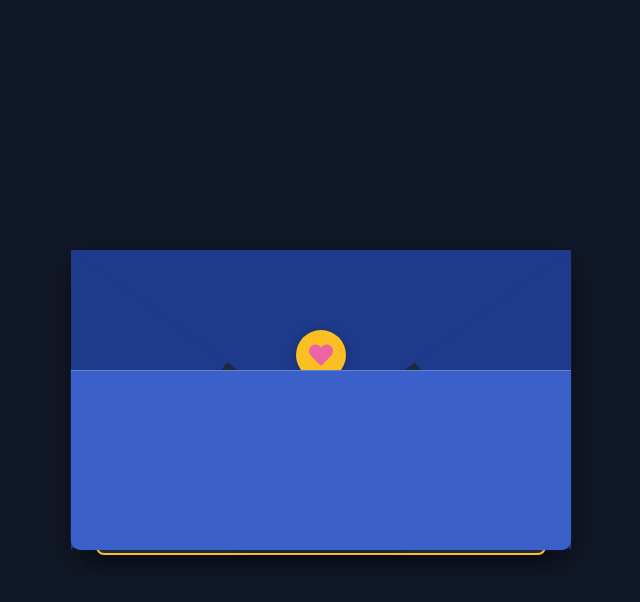
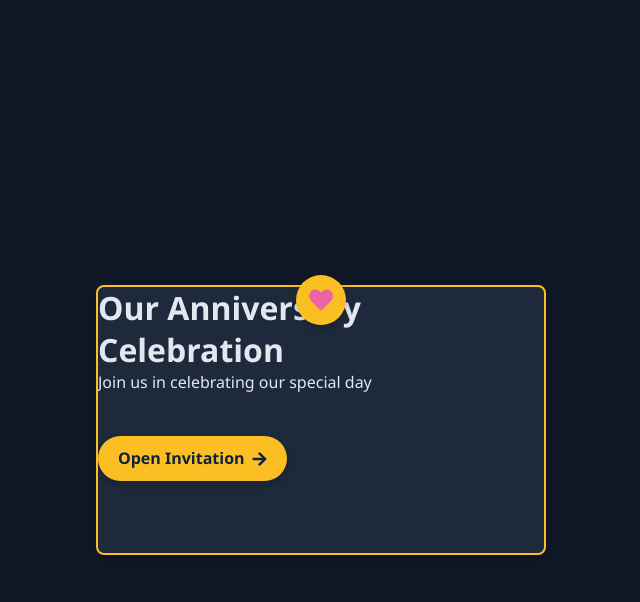
Before and after one commit to Dr-Payne25/anniversiary-site, a Django app: template anniversary_site/celebration/templates/celebration/welcome.html in a window 1280 px wide. Shown: the top 602 px of the page, without its empty margins (319-959 px from the left). Run offline with Django 5.2, Linux system fonts and the light colour scheme; the template is opened without the code that fills it, so the values that code supplies are empty.

Commit message:
update envolope again

```diff
--- a/anniversary_site/anniversary_site/urls.py
+++ b/anniversary_site/anniversary_site/urls.py
@@ -3,10 +3,12 @@ from django.urls import path, include
 from django.conf import settings
 from django.conf.urls.static import static
 from django.views.generic.base import RedirectView
+from celebration.views import site_entry
 
 urlpatterns = [
     path('admin/', admin.site.urls),
-    path('', include('celebration.urls')),  # Changed this line to include at root
+    path('', site_entry, name='entry'),  # This handles the root URL
+    path('', include('celebration.urls')),  # This handles all other URLs from celebration app
 ]
 
 # Add this to serve media files during development
--- a/anniversary_site/celebration/static/celebration/css/envelope.css
+++ b/anniversary_site/celebration/static/celebration/css/envelope.css
@@ -1,217 +1,221 @@
-/* Base styles for envelope page */
+/* Base styles for the envelope page */
 .envelope-body {
+    background-color: #111827;
     height: 100vh;
     margin: 0;
     display: flex;
+    justify-content: center;
     align-items: center;
-    justify-content: center;
-    background-color: var(--bg-dark);
+    font-family: 'Segoe UI', Tahoma, Geneva, Verdana, sans-serif;
     overflow: hidden;
 }
 
-.envelope-container {
+.envelope-wrapper {
     position: relative;
-    perspective: 1200px;
-    width: 100%;
-    max-width: 500px;
-    height: 300px;
-    margin: 0 auto;
+    width: 300px;
+    height: 200px;
+    perspective: 1000px;
 }
 
-/* Base envelope */
+/* Main envelope */
 .envelope {
     position: relative;
     width: 100%;
     height: 100%;
     transform-style: preserve-3d;
-    transition: transform 1s ease;
+    transition: transform 0.5s ease;
 }
 
-/* Parts of the envelope */
+/* The back of the envelope */
 .envelope-back {
     position: absolute;
     width: 100%;
     height: 100%;
-    background-color: var(--blue);
-    transform: translateZ(-1px);
-    border-radius: 10px;
-    box-shadow: 0 10px 30px rgba(0, 0, 0, 0.5);
+    background-color: #3b60c9;
+    border-radius: 5px;
+    box-shadow: 0 10px 20px rgba(0, 0, 0, 0.3);
 }
 
-.envelope-front {
+/* The flaps of the envelope */
+.envelope-flap {
     position: absolute;
-    width: 100%;
-    height: 60%;
-    bottom: 0;
-    background-color: var(--blue-light);
-    border-top: 1px solid rgba(255, 255, 255, 0.2);
-    border-radius: 0 0 10px 10px;
-    transform: translateZ(1px);
+    background-color: #1e3a8a;
+    transition: transform 0.5s ease;
 }
 
-.envelope-left-flap, .envelope-right-flap {
-    position: absolute;
+/* Top flap */
+.envelope-top-flap {
+    width: 100%;
+    height: 100%;
+    transform-origin: top;
+    clip-path: polygon(0 0, 50% 50%, 100% 0);
+    z-index: 10;
+}
+
+/* Left flap */
+.envelope-left-flap {
     width: 50%;
     height: 100%;
-    top: 0;
-    background-color: var(--blue);
-    transform-origin: top;
-    transition: transform 0.6s ease 0.6s;
-    z-index: 3;
-}
-
-.envelope-left-flap {
     left: 0;
-    clip-path: polygon(0 0, 100% 0, 0 100%);
-    transform: rotateY(0deg);
-}
-
-.envelope-right-flap {
-    right: 0;
-    clip-path: polygon(0 0, 100% 0, 100% 100%);
-    transform: rotateY(0deg);
-}
-
-.envelope-top-flap {
-    position: absolute;
-    width: 100%;
-    height: 100%;
-    background-color: var(--blue);
-    clip-path: polygon(0 0, 50% 60%, 100% 0);
-    transform-origin: top;
-    transition: transform 0.5s ease;
-    transform: rotateX(0deg);
+    transform-origin: left;
+    clip-path: polygon(0 0, 100% 50%, 0 100%);
     z-index: 5;
 }
 
-/* Seal for the envelope */
+/* Right flap */
+.envelope-right-flap {
+    width: 50%;
+    height: 100%;
+    right: 0;
+    transform-origin: right;
+    clip-path: polygon(100% 0, 0 50%, 100% 100%);
+    z-index: 5;
+}
+
+/* Bottom flap */
+.envelope-bottom-flap {
+    width: 100%;
+    height: 100%;
+    transform-origin: bottom;
+    clip-path: polygon(0 100%, 50% 50%, 100% 100%);
+    z-index: 5;
+}
+
+/* The seal on the envelope */
 .seal {
     position: absolute;
-    width: 50px;
-    height: 50px;
-    background-color: var(--gold);
+    width: 40px;
+    height: 40px;
+    background-color: #fbbf24;
     border-radius: 50%;
-    top: 35%;
+    top: 20px;
     left: 50%;
-    transform: translate(-50%, -50%);
+    transform: translateX(-50%);
     display: flex;
     align-items: center;
     justify-content: center;
-    z-index: 3;
     cursor: pointer;
-    transition: all 0.3s ease;
-    box-shadow: 0 2px 10px rgba(0, 0, 0, 0.3);
+    z-index: 15;
+    box-shadow: 0 3px 10px rgba(0, 0, 0, 0.2);
+    transition: transform 0.3s ease;
 }
 
 .seal:hover {
-    transform: translate(-50%, -50%) scale(1.1);
-    box-shadow: 0 5px 15px rgba(0, 0, 0, 0.4);
+    transform: translateX(-50%) scale(1.1);
 }
 
 .seal i {
-    color: var(--pink);
-    font-size: 24px;
+    color: #ed64a6;
+    font-size: 20px;
 }
 
-/* Card inside envelope */
-.card {
+/* The letter/card inside the envelope */
+.letter {
     position: absolute;
     width: 90%;
     height: 90%;
-    background-color: var(--bg-medium);
+    background-color: #1e293b;
     top: 50%;
     left: 50%;
-    transform: translate(-50%, -50%) translateZ(0) translateY(20px);
-    border-radius: 8px;
+    transform: translate(-50%, -50%) translateY(100px);
+    border-radius: 5px;
+    box-shadow: 0 5px 15px rgba(0, 0, 0, 0.2);
+    border: 2px solid #fbbf24;
     overflow: hidden;
-    transition: transform 0.8s ease 1s;  /* Adjusted timing */
-    box-shadow: 0 5px 15px rgba(0, 0, 0, 0.3);
-    border: 2px solid var(--gold);
-    z-index: 2;  /* Added z-index */
+    z-index: 1;
+    transition: transform 0.8s ease;
+    transition-delay: 0.5s;
 }
 
-.card-content {
-    padding: 2rem;
+.letter-content {
+    padding: 20px;
     text-align: center;
-    color: var(--white);
     display: flex;
     flex-direction: column;
     justify-content: center;
     align-items: center;
     height: 100%;
+    color: white;
 }
 
-.card-content h1 {
-    margin-bottom: 1rem;
-    color: var(--light-pink);
-    font-size: 1.8rem;
+.letter-content h1 {
+    color: #f8b4d9;
+    margin-bottom: 15px;
+    font-size: 1.3rem;
 }
 
+.letter-content p {
+    color: #fbbf24;
+    margin-bottom: 20px;
+}
+
+/* Button styling */
 .envelope-button {
-    margin-top: 1.5rem;
-    background-color: var(--gold);
-    color: var(--dark-blue);
-    border: none;
-    padding: 0.8rem 1.5rem;
+    background-color: #fbbf24;
+    color: #0d2241;
+    text-decoration: none;
+    padding: 8px 16px;
     border-radius: 30px;
-    font-size: 1rem;
-    font-weight: 600;
-    cursor: pointer;
+    font-weight: bold;
+    display: inline-flex;
+    align-items: center;
     transition: all 0.3s ease;
-    box-shadow: 0 3px 10px rgba(0, 0, 0, 0.2);
-    display: flex;
-    align-items: center;
 }
 
 .envelope-button i {
-    margin-left: 0.5rem;
+    margin-left: 8px;
     transition: transform 0.3s ease;
 }
 
 .envelope-button:hover {
-    background-color: var(--gold-dark);
+    background-color: #d97706;
     transform: translateY(-3px);
-    box-shadow: 0 5px 15px rgba(0, 0, 0, 0.3);
+    box-shadow: 0 5px 15px rgba(0, 0, 0, 0.2);
 }
 
 .envelope-button:hover i {
     transform: translateX(5px);
 }
 
-/* Open envelope states */
+/* Animation classes */
 .envelope.opened .envelope-top-flap {
     transform: rotateX(180deg);
-    transition-delay: 0s;
 }
 
 .envelope.opened .envelope-left-flap {
     transform: rotateY(-180deg);
-    transition-delay: 0.6s;
 }
 
 .envelope.opened .envelope-right-flap {
     transform: rotateY(180deg);
-    transition-delay: 0.6s;
 }
 
-.envelope.opened .card {
-    transform: translate(-50%, -50%) translateZ(0) translateY(-70px);
-    transition-delay: 1.2s;
+.envelope.opened .letter {
+    transform: translate(-50%, -50%) translateY(-20px);
 }
 
-/* Responsive adjustments */
-@media (max-width: 600px) {
-    .envelope-container {
-        max-width: 90%;
+/* Media query for responsiveness */
+@media (min-width: 768px) {
+    .envelope-wrapper {
+        width: 400px;
         height: 250px;
     }
 
-    .card-content h1 {
-        font-size: 1.5rem;
+    .letter-content h1 {
+        font-size: 1.8rem;
+    }
+
+    .seal {
+        width: 50px;
+        height: 50px;
+        top: 25px;
+    }
+
+    .seal i {
+        font-size: 24px;
     }
 
     .envelope-button {
-        font-size: 0.9rem;
-        padding: 0.7rem 1.2rem;
+        padding: 10px 20px;
     }
 }
--- a/anniversary_site/celebration/static/celebration/js/envelope.js
+++ b/anniversary_site/celebration/static/celebration/js/envelope.js
@@ -1,29 +1,16 @@
 document.addEventListener('DOMContentLoaded', function() {
-    console.log("Envelope script loaded"); // Debug message
-
     // Get elements
     const envelope = document.querySelector('.envelope');
     const seal = document.querySelector('.seal');
-    const openButton = document.getElementById('open-invitation');
+
+    // Debug check
+    console.log("Envelope script loaded");
+    console.log("Envelope element found:", !!envelope);
+    console.log("Seal element found:", !!seal);
 
     // Add click event to the seal
     seal.addEventListener('click', function() {
-        console.log("Seal clicked"); // Debug message
+        console.log("Seal clicked - opening envelope");
         envelope.classList.add('opened');
     });
-
-    // Add click event to the open invitation button
-    openButton.addEventListener('click', function() {
-        console.log("Button clicked, redirecting soon..."); // Debug message
-
-        // Use the correct path based on your URL configuration
-        const homePath = '/home/'; // If you changed to use '/home/' as per earlier suggestion
-
-        console.log("Will redirect to: " + homePath);
-
-        // Redirect to the home page after a delay
-        setTimeout(function() {
-            window.location.href = homePath;
-        }, 1000); // Longer delay to ensure animation completes
-    });
 });
--- a/anniversary_site/celebration/templates/celebration/welcome.html
+++ b/anniversary_site/celebration/templates/celebration/welcome.html
@@ -11,28 +11,22 @@
 </head>
 <body class="envelope-body">
     <div class="envelope-container">
+        <!-- Simple envelope structure -->
         <div class="envelope">
             <!-- Envelope parts -->
-            <div class="envelope-back"></div>
-            <div class="envelope-front"></div>
-            <div class="envelope-left-flap"></div>
-            <div class="envelope-right-flap"></div>
-            <div class="envelope-top-flap">
-                <div class="seal">
-                    <i class="fas fa-heart"></i>
+            <div class="envelope-flap"></div>
+            <div class="envelope-content">
+                <div class="card">
+                    <h1>Our Anniversary Celebration</h1>
+                    <p class="invitation-text">Join us in celebrating our special day</p>
+                    <a href="/" class="envelope-button">
+                        Open Invitation <i class="fas fa-arrow-right"></i>
+                    </a>
                 </div>
             </div>
-
-            <!-- Card inside envelope -->
-            <div class="card">
-                <div class="card-content">
-                    <h1>Our Anniversary Celebration</h1>
-                    <p class="anniversary-date">Join us in celebrating our special day</p>
-                    <button id="open-invitation" class="envelope-button">
-                        Open Invitation
-                        <i class="fas fa-arrow-right"></i>
-                    </button>
-                </div>
+            <!-- Seal -->
+            <div class="seal">
+                <i class="fas fa-heart"></i>
             </div>
         </div>
     </div>
--- a/anniversary_site/celebration/urls.py
+++ b/anniversary_site/celebration/urls.py
@@ -4,8 +4,8 @@ from . import views
 app_name = 'celebration'
 
 urlpatterns = [
-    path('', views.welcome, name='welcome'),  # Welcome is now the default
-    path('home/', views.home, name='home'),   # Home is now at /home/
+    path('home/', views.home, name='home'),  # Changed from empty to 'home/'
+    path('welcome/', views.welcome, name='welcome'),
     path('menu/', views.menu, name='menu'),
     path('about/', views.about, name='about'),
 ]
```
Also changed, not shown: anniversary_site/celebration/views.py (+12 -1 lines), anniversary_site/db.sqlite3.
